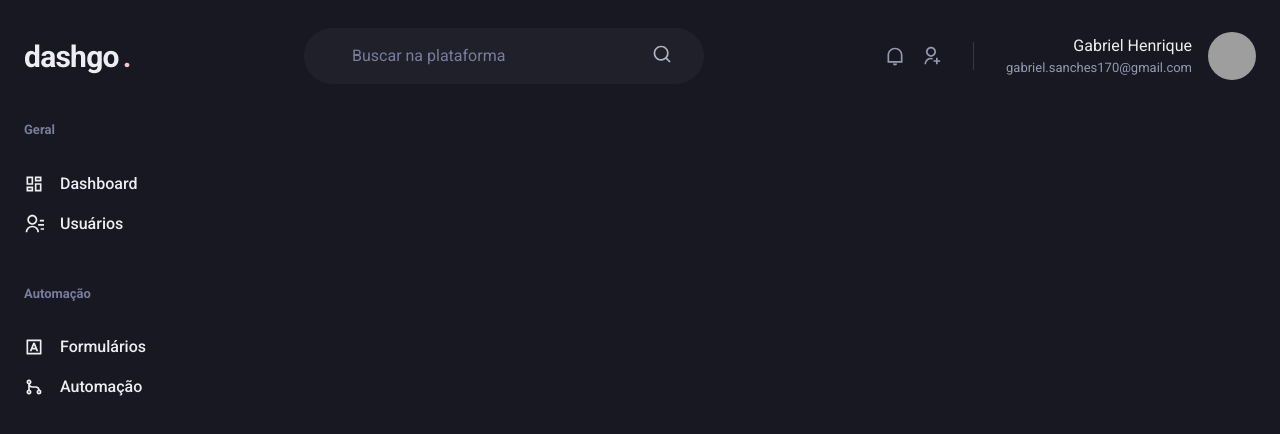
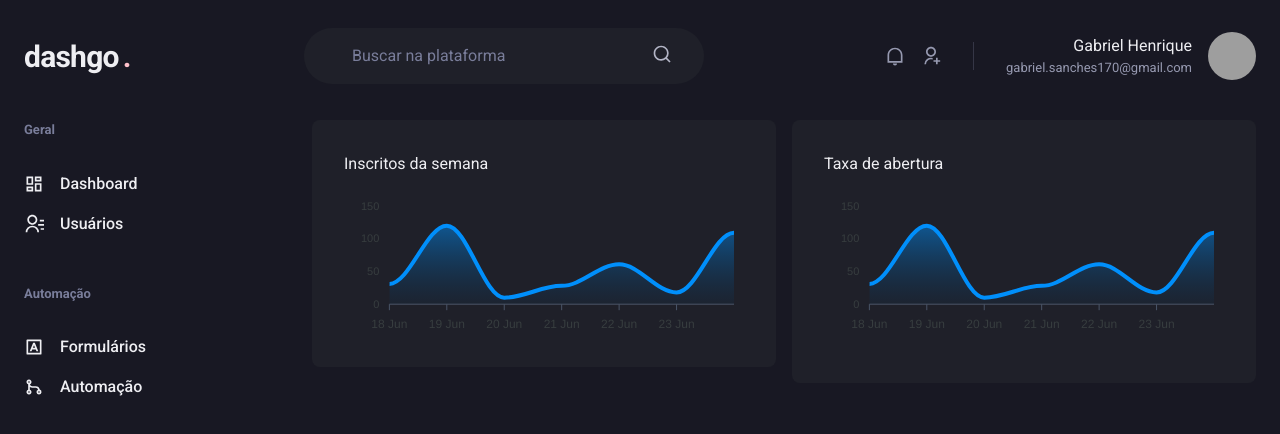
Before and after one commit to Gabriek0/dashgo, a Next.js app: page /dashboard in a window 1280 px wide. Shown: the top 434 px of the page. Built offline with nearby package versions, Linux system fonts and the light colour scheme; grey boxes are pictures that could not be loaded.

Commit message:
feat: dashboard page

```diff
--- a/package.json
+++ b/package.json
@@ -13,9 +13,11 @@
     "@chakra-ui/react": "^2.2.1",
     "@emotion/react": "^11.9.3",
     "@emotion/styled": "^11.9.3",
+    "apexcharts": "^3.35.3",
     "framer-motion": "^6.3.11",
     "next": "12.1.6",
     "react": "18.2.0",
+    "react-apexcharts": "^1.4.0",
     "react-dom": "18.2.0",
     "react-icons": "^4.4.0"
   },
--- a/src/pages/dashboard.tsx
+++ b/src/pages/dashboard.tsx
@@ -1,6 +1,64 @@
-import { Flex } from "@chakra-ui/react";
+import { Box, Flex, SimpleGrid, Text, theme } from "@chakra-ui/react";
 import { Header } from "../components/Header";
 import { Sidebar } from "../components/Sidebar";
+import dynamic from "next/dynamic";
+
+const Chart = dynamic(() => import("react-apexcharts"), {
+    ssr: false
+});
+
+const options = {
+    chart: {
+        toolbar: {
+            show: false,
+        },
+    },
+    zoom: {
+        enabled: false,
+    },
+    foreColor: theme.colors.gray[500],
+    grid: {
+        show: false
+    },
+    dataLabels: {
+        enabled: false
+    },
+    tooltip: {
+        enabled: false
+    },
+    xaxis: {
+        type: "datetime",
+        axisBorder: {
+            color: theme.colors.gray[600]
+        },
+        axisTicks: {
+            color: theme.colors.gray[600]
+        },
+        categories: [
+            '2022-06-18T00:00:00.000Z',
+            '2022-06-19T00:00:00.000Z',
+            '2022-06-20T00:00:00.000Z',
+            '2022-06-21T00:00:00.000Z',
+            '2022-06-22T00:00:00.000Z',
+            '2022-06-23T00:00:00.000Z',
+            '2022-06-24T00:00:00.000Z',
+        ]
+    },
+    fill: {
+        opacity: 0.3,
+        type: 'gradient',
+        gradient: {
+            shade: 'dark',
+            opacityFrom: 0.7,
+            opacityTo: 0.3
+        }
+
+    }
+};
+
+const series = [
+    { name: "series1", data: [31, 120, 10, 28, 61, 18, 109] }
+];
 
 export default function Dashboard() {
     return (
@@ -12,6 +70,32 @@
 
             <Flex w="100%" my="6" maxW={1480} mx="auto" px="6" >
                 <Sidebar />
+
+                <SimpleGrid
+                    flex="1"
+                    gap="4"
+                    minChildWidth="320px"
+                    alignItems="flex-start"
+                >
+                    <Box
+                        p="8"
+                        bg="gray.800"
+                        borderRadius={8}
+                        pb="4"
+                    >
+                        <Text>Inscritos da semana</Text>
+                        <Chart options={options} series={series} type="area" height={160} />
+                    </Box>
+                    <Box
+                        p="8"
+                        bg="gray.800"
+                        borderRadius={8}
+
+                    >
+                        <Text>Taxa de abertura</Text>
+                        <Chart options={options} series={series} type="area" height={160} />
+                    </Box>
+                </SimpleGrid>
             </Flex>
         </Flex>
     );
```
Also changed, not shown: 1 other file (tests, documents, lock files or other folders).
